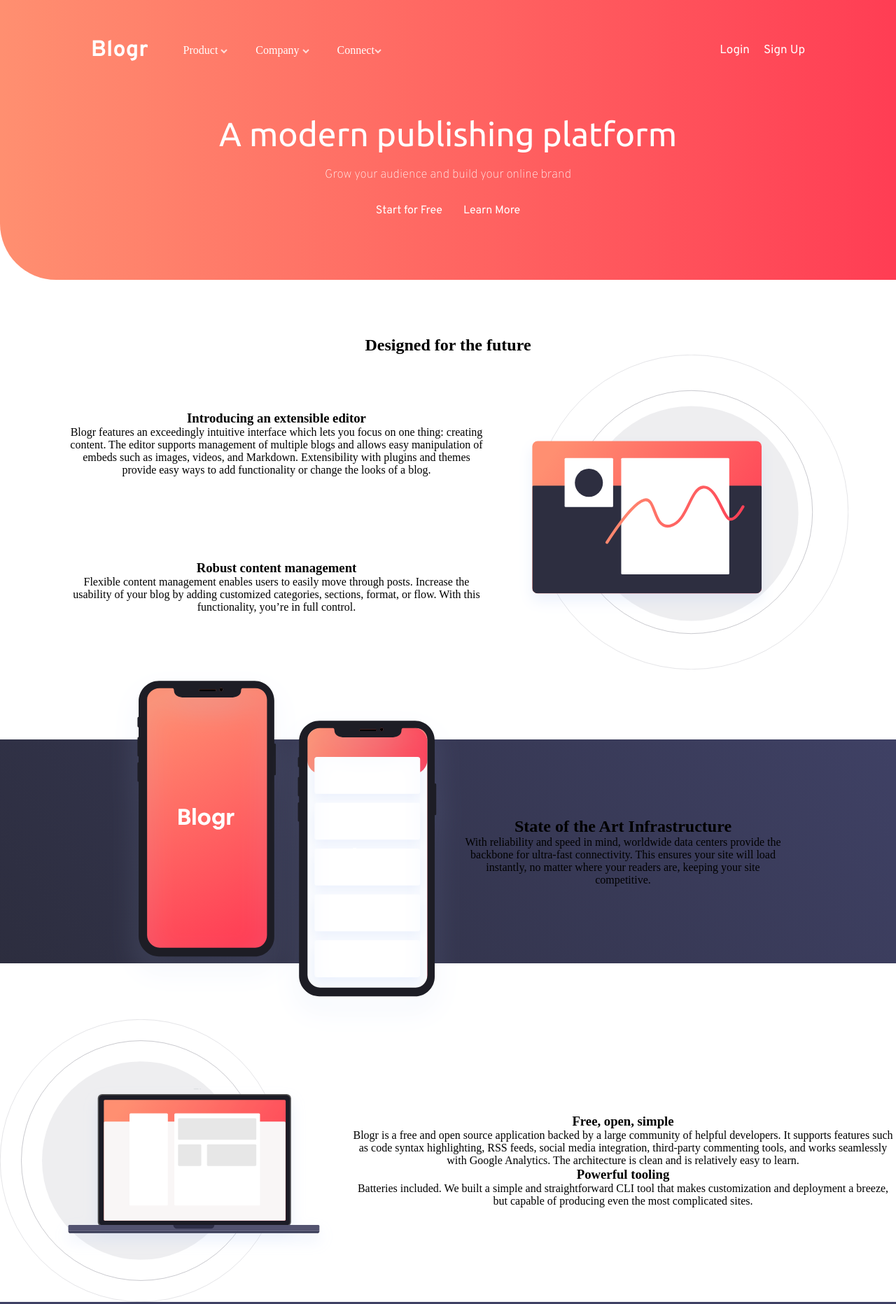
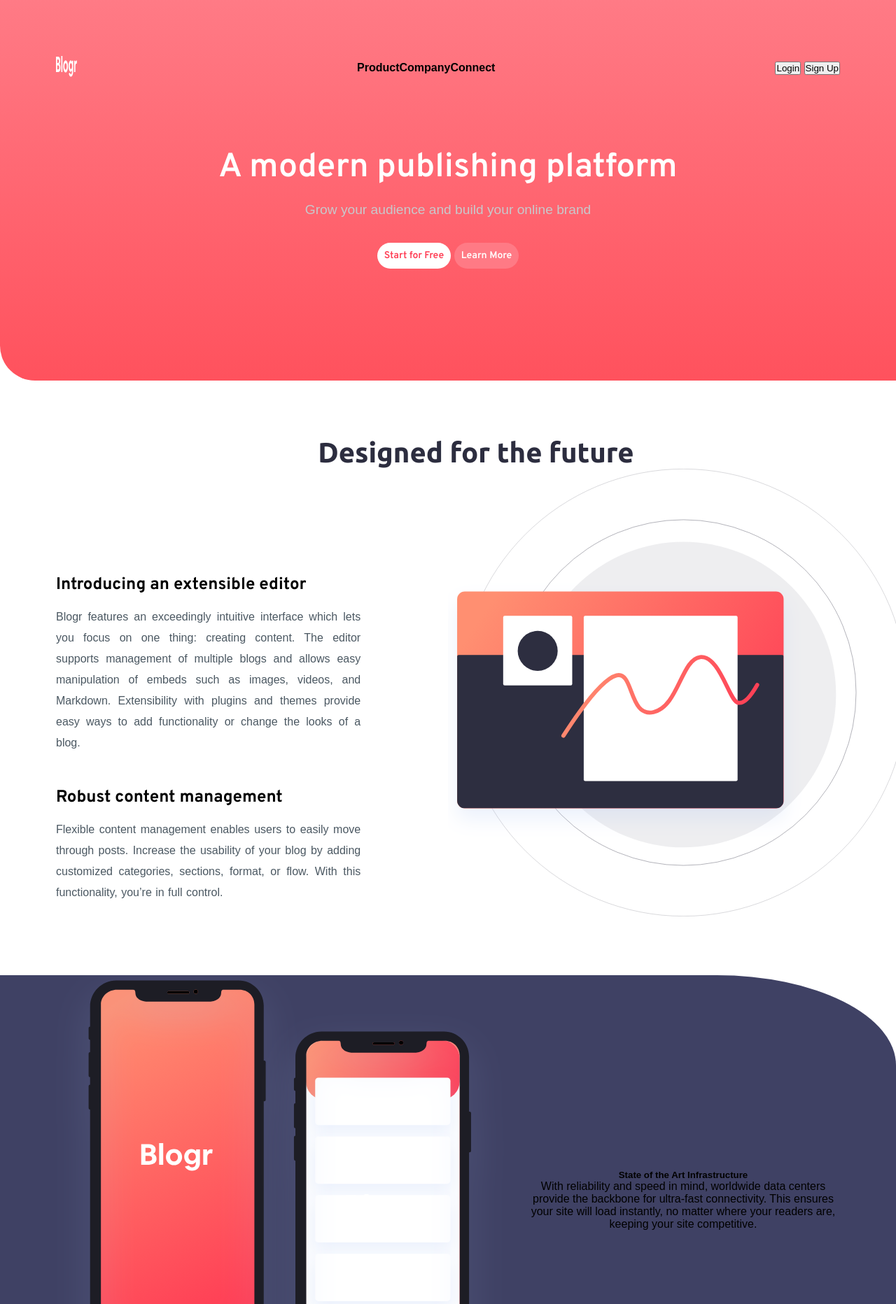
Before and after one commit to Tareeqcodes/Blogr-landing-page, a plain HTML site: page index.html in a window 1280 px wide. Shown: the top 1864 px of the page at 70% size. Drawn offline with Linux system fonts and the light colour scheme.

Commit message:
landing page

```diff
--- a/index.html
+++ b/index.html
@@ -5,146 +5,137 @@
   <meta name="viewport" content="width=device-width, initial-scale=1.0"> <!-- displays site properly based on user's device -->
   <link rel="preconnect" href="https://fonts.googleapis.com">
 <link rel="preconnect" href="https://fonts.gstatic.com" crossorigin>
-  <link href="https://fonts.googleapis.com/css2?family=Ubuntu:wght@400;500;700&display=swap" rel="stylesheet">
-  <link rel="preconnect" href="https://fonts.googleapis.com">
+<link href="https://fonts.googleapis.com/css2?family=Overpass:ital,wght@0,300;1,300&display=swap" rel="stylesheet">
 <link rel="preconnect" href="https://fonts.gstatic.com" crossorigin>
-<link href="https://fonts.googleapis.com/css2?family=Overpass:ital,wght@0,100..900;1,100..900&display=swap" rel="stylesheet">
-<script src="https://kit.fontawesome.com/872F16886b.js" crossorigin="anonymous"></script>
+<link href="https://fonts.googleapis.com/css2?family=Overpass:ital,wght@0,100..900;1,100..900&family=Ubuntu:ital,wght@0,300;0,400;0,500;0,700;1,300;1,400;1,500;1,700&display=swap" rel="stylesheet">
+
   <link rel="icon" type="image/png" sizes="32x32" href="./images/favicon-32x32.png">
   <link rel="stylesheet" href="style.css">
 
   <title>Frontend Mentor | [Blogr]</title>
 
-
+  <!-- Feel free to remove these styles or customise in your own stylesheet 👍 -->
 </head>
 <body>
-  <div class="main">
+  <main class="main">
   <header class="header">
-  <navbar class="nav">
-    <div class="blogr">
-    <div class="brand">Blogr</div>
-    <ul class="nav-items">
-   <li class="toggleBtn">Product <img src="images/icon-arrow-light.svg" alt="icon-arrow-light">
-    <div class="hidden dropdown">
-      <span>Overview</span>
-      <span>Pricing</span>
-      <span>Marketplace</span>
-      <span>Features</span>
-      <span>Integrations</span>
-    </div>
-   </li>
-   <li class="toggleBtn"> Company <img src="images/icon-arrow-light.svg" alt="icon-arrow-light">
-     <div class="hidden dropdown" >
-       <span>About</span>
-       <span>Team</span>
-       <span>Blog</span>
-       <span>Careers</span>
-     </div>
-   </li>
-    <li class="toggleBtn">Connect<img src="images/icon-arrow-light.svg" alt="icon-arrow-light">
-      <div class="hidden dropdown">
-        <span>Contact</span>
-        <span>Newsletter</span>
-        <span>LinkedIn</span>
-     </div>
-    </li>
+
+  <div class="first-flex">
+    <picture>
+      <img src="./images/logo.svg" alt="Blogr logo" class="logo">
+    </picture>
+  <div class="item">
+    <h4>Product</h4>
+  <ul class="hidden">
+
+   <li>Overview</li>
+   <li>Pricing</li>
+   <li> Marketplace</li>
+   <li> Features</li>
+   <li> Integrations</li>
+
+  </ul>
+
+    <h4>Company</h4>
+    <ul class="hidden">
+  <li>About</li>
+  <li>Team</li>
+  <li>Blog</li>
+  <li>Careers</li>
+  </ul>
+
+    <h4>Connect</h4>
+  <ul class="hidden">
+    <li>Contact</li>
+    <li>Newsletter</li>
+    <li>LinkedIn</li>
   </ul>
   </div>
-<div class="btn">
-  <div class="navbtn">Login</div>
-  <div class="navbtn">Sign Up</div>
+  <div class="first-btn">
+    <button>Login</button>
+   <button>Sign Up</button>
   </div>
-  </navbar>
-
- <h1> A modern publishing platform</h1>
+  </div>
+  <div class="note">
+    <h1>A modern publishing platform</h1>
     <p>Grow your audience and build your online brand</p>
-  <div class="st-btn">
-    <div class="start-btn">Start for Free</div>
-    <div class="learn-btn">Learn More</div>
   </div>
-
+<div class="second-btn">
+  <button class="btn-1">Start for Free</button>
+   <button class="btn-2">Learn More</button>
+</div>
   </header>
-<section class="laptop-content">
+  <section class="section-1">
     <h2>Designed for the future</h2>
-  <div class="flex">
-  <div class="grid">
-    <div>
+    <div class="future">
+    <div class="future-div">
     <h3>Introducing an extensible editor</h3>
     <p>Blogr features an exceedingly intuitive interface which lets you focus on one thing: creating content.
     The editor supports management of multiple blogs and allows easy manipulation of embeds such as images,
     videos, and Markdown. Extensibility with plugins and themes provide easy ways to add functionality or
     change the looks of a blog.</p>
-    </div>
-   <div>
+  <div class="Robust-div">
     <h3>Robust content management</h3>
     <p>Flexible content management enables users to easily move through posts. Increase the usability of your blog
       by adding customized categories, sections, format, or flow. With this functionality, you’re in full control.</p>
   </div>
     </div>
-  <img src="images/illustration-editor-desktop.svg" alt="illustration-editor-desktop">
+    <picture>
+      <img src="images/illustration-editor-desktop.svg" alt="">
+    </picture>
     </div>
   </section>
+<section class="section-2">
+  <picture>
+    <img src="images/illustration-phones.svg" alt="illustration-phones">
+  </picture>
+  <div>
+  <h5>State of the Art Infrastructure</h5>
+  <p>With reliability and speed in mind, worldwide data centers provide the backbone for ultra-fast connectivity.
+  This ensures your site will load instantly, no matter where your readers are, keeping your site competitive.</p>
+  </div>
 
- <section class="mobile-content">
-  <img src="images/illustration-phones.svg" alt="illustration-laptop-desktop">
-  <div>
-  <h2>State of the Art Infrastructure</h2>
-    With reliability and speed in mind, worldwide data centers provide the backbone for ultra-fast connectivity.
-    This ensures your site will load instantly, no matter where your readers are, keeping your site competitive.
-  </div>
 </section>
+<section>
 
- <section class="last-content">
-  <img src="images/illustration-laptop-desktop.svg" alt="illustration-laptop-desktop">
-  <div>
-  <div>
-    <h3>Free, open, simple</h3>
-    Blogr is a free and open source application backed by a large community of helpful developers. It supports
+  <h5>Free, open, simple</h5>
+  <p>Blogr is a free and open source application backed by a large community of helpful developers. It supports
   features such as code syntax highlighting, RSS feeds, social media integration, third-party commenting tools,
-    and works seamlessly with Google Analytics. The architecture is clean and is relatively easy to learn.
-  </div>
- <div>
-   <h3>Powerful tooling</h3>
-   Batteries included. We built a simple and straightforward CLI tool that makes customization and deployment a breeze, but
-   capable of producing even the most complicated sites.
- </div>
-</div>
+  and works seamlessly with Google Analytics. The architecture is clean and is relatively easy to learn.</p>
+
+  <h5>Powerful tooling</h5>
+  <p>Batteries included. We built a simple and straightforward CLI tool that makes customization and deployment a breeze, but
+  capable of producing even the most complicated sites.</p>
+
 </section>
- <footer class="footer">
-  <div class="brand">Blogr</div>
-  <ul class="footer-links">
-    <li>Product
-      <ul>
-        <li>Overview</li>
-        <li>Pricing</li>
-         <li>Marketplace</li>
-        <li>Features</li>
-         <li>Integrations</li>
-       </ul>
-    </li>
+<footer>
 
-   <li>Company
-     <ul>
-       <li>About</li>
-       <li>Team</li>
-       <li>Blog</li>
-       <li>Careers</li>
-      </ul>
-   </li>
-   <li>Connect
-     <ul>
-       <li>Contact</li>
-       <li>Newsletter</li>
-       <li>LinkedIn</li>
-     </ul>
-   </li>
-  </ul>
+  Product
+
+  Overview
+  Pricing
+  Marketplace
+  Features
+  Integrations
+
+  Company
+
+  About
+  Team
+  Blog
+  Careers
+
+  Connect
+
+  Contact
+  Newsletter
+  LinkedIn
 </footer>
-</div>
+
   <div class="attribution">
     Challenge by <a href="https://www.frontendmentor.io?ref=challenge" target="_blank">Frontend Mentor</a>.
     Coded by <a href="#">Your Name Here</a>.
   </div>
-  <script src="script.js"></script>
+</main>
 </body>
 </html>
--- a/script.js
+++ /dev/null
@@ -1 +0,0 @@
-document.querySelectorAll('toggleBtn')
--- a/style.css
+++ b/style.css
@@ -1,9 +1,6 @@
-:root{
-    --bg:hsl(0, 0%, 100%);
-    --overpass: 'overpass', sans-serif;
-    --ubuntu: 'ubuntu', sans-serif;
-    --btn-hover: hsl(355, 100%, 74%);
-}
+
+
+
 *{
     margin: 0;
     padding: 0;
@@ -11,175 +8,160 @@
 }
 
 body {
+    font-family: sans-serif;
     font-size: 16px;
-    background-color: var(--bg);
-    height: 100vh;
+    background-color: hsl(0, 0%, 100%);
     overflow-x: hidden;
     text-align: center;
     justify-content: center;
-    align-items: center;
+    height: 100vh;
+
 }
 .main{
-    margin: 0 auto;
+    align-items: center;
+    justify-content: center;
+    text-align: center;
     width: 100%;
+}
 
+.header {
+     background-image: url(images/bg-pattern-intro-desktop.svg);
+    background-size: cover;
+    display: flex;
+    flex-direction: column;
+    background: linear-gradient(0deg, hsl(356, 100%, 66%), hsl(355, 100%, 74%));
+    width: 100%;
+    padding: 5rem 5rem 10rem 5rem;
+    border-bottom-left-radius: 50px;
 }
-h1{
-    font-family: var(--ubuntu);
-    font-size: 3rem;
-    font-weight: 400;
-    margin: 20px auto;
-    padding: 2rem 0 0 0;
-}
-.header{
-    color: var(--bg);
-    background-image: url(images/bg-pattern-intro-desktop.svg);
-    background: linear-gradient(90deg, hsl(13, 100%, 72%), hsl(353, 100%, 62%));
-    background-size: cover;
-    padding: 2rem 5rem;
-    min-height: 400px;
-    width: 100%;
-    border-bottom-left-radius: 5rem;
-}
-.nav{
+
+.first-flex {
     display: flex;
-    flex-direction: row;
     align-items: center;
     justify-content: space-between;
-    padding: 20px 50px;
+    width: 100%;
 }
-.blogr{
+.first-flex img {
+    width: 30px;
+     height: 30px;
+}
+.item {
+    display: flex;
+    margin: 0 auto;
+}
+.hidden {
+    display: none;
+}
+
+h1{
+    padding: 6rem 0 0 0;
+    color: hsl(0, 0%, 100%);
+    font-family: overpass;
+    font-size: 3rem;
+    font-weight: 600;
+}
+.header p {
+    color: hsl(240, 2%, 79%);
+    font-size: 1.2rem;
+    line-height: 1.5;
+    margin-top: 1rem;
+    margin-bottom: 2rem;
+}
+ .btn-1 {
+   background-color: hsl(0, 0%, 100%);
+   color: hsl(353, 100%, 62%);
+    font-family: overpass;
+    font-size: 14px;
+    font-weight: 600;
+    padding: 10px;
+    border: none;
+    align-items: center;
+    border-radius: 50px;
+    cursor: pointer;
+}
+ .btn-1:hover {
+    background-color: hsl(355, 100%, 74%);
+    color: hsl(0, 0%, 100%);
+  }
+.btn-2 {
+    background-color: hsl(355, 100%, 74%);
+    color: hsl(0, 0%, 100%);
+     font-family: overpass;
+     font-size: 14px;
+     font-weight: 600;
+     align-items: center;
+     padding: 10px;
+     border: 1px;
+     border-radius: 50px;
+     cursor: pointer;
+ }
+ .btn-2:hover {
+     background-color: hsl(0, 0%, 100%);
+     color: hsl(353, 100%, 62%);
+ }
+
+ .section-1{
+    display: flex;
+    flex-direction: column;
+    align-items: center;
+    padding: 3rem 0 5rem 5rem;
+ }
+ .section-1 h2{
+    font-family: ubuntu;
+    color: hsl(237, 17%, 21%);
+    font-size: 2.5rem;
+    padding-top: 2rem;
+ }
+
+ .future{
+    display: flex;
+    align-items:center;
+    justify-content: space-between;
+    gap: 3rem;
+    justify-content: center;
+    align-items: center;
+    text-align: center;
+ }
+ .future img{
+    width: 40rem;
+    height: 40rem;
+    object-fit: cover;
+ }
+ .future-div{
+    justify-content: center;
+    align-items: center;
+    text-align: justify;
+    margin-top: 6rem;
+ }
+
+ .future-div h3{
+   font-family: overpass;
+   font-size: 1.5rem;
+   margin: 2rem 0 1rem 0;
+ }
+ .future-div p{
+      text-align: justify;
+      color: hsl(207, 13%, 34%);
+      width: 85%;
+      word-spacing: 1px;
+      line-height: 30px;
+ }
+.Robust-div{
+    margin-top: 3rem;
+}
+.section-2{
+    background-color: hsl(237, 23%, 32%);
     display: flex;
     align-items: center;
     justify-content: center;
-}
-.btn{
-    display: flex;
-    gap: 20px;
-    align-items: center;
-}
-.navbtn{
-    font-size: 17px;
-    font-family: var(--overpass);
-    cursor: pointer;
-}
-.brand{
-    font-size: 2rem;
-    font-weight: 700;
-    margin: 0 30px 0 0;
-    font-family: var(--overpass);
-    color: var(--bg);
-}
-.nav ul li{
-    list-style: none;
-    margin: 0 20px;
-}
-.nav-items{
-    display: flex;
-}
-.header p{
-    font-family: var(--overpass);
-    font-size: 17px;
-    font-weight: lighter;
-    margin: 10px auto;
-}
-.st-btn{
-    font-family: var(--overpass);
-    display: flex;
-    align-items: center;
-    justify-content: center;
-    gap: 10px;
-    margin: 20px auto;
-}
-.start-btn{
-    padding: 10px;
-    align-self: center;
-}
-.start-btn:hover{
-    background-color: var(--btn-hover);
-    border-radius: 20px;
-    cursor: pointer;
-}
-.learn-btn{
-    padding: 10px;
-    align-self: center;
-}
-.learn-btn:hover{
-    background-color: var(--bg);
-    color: hsl(356, 100%, 66%);
-    border-radius: 20px;
-    cursor: pointer;
-}
-
-.hidden{
-    display: none;
-}
-.laptop-content{
-    margin: 20px auto;
-    padding: 20px 50px;
+    padding: 0 5rem 0 5rem;
+    border-top-right-radius: 20%;
+    border-bottom-left-radius: 20%;
+    gap: 2rem;
     width: 100%;
 }
-
-.laptop-content h2{
-    margin: 0 auto;
-    padding: 2.5rem 0 0 0;
+.section-2 img{
+    width: 40rem;
+    height: 40rem;
+    object-fit: cover;
 }
-.laptop-content p{
-    width: 100%;
-}
-.flex{
-    display: flex;
-}
-.flex img{
-    width: 40%;
-    height: 50%;
-}
-.grid{
-    display: grid;
-    grid-template-columns: 1fr;
-    grid-template-rows: repeat(2 ifr);
-    margin: 30px;
-    text-align: center;
-    align-items: center;
-    justify-content: center;
-    margin: 20px 50px;
-    width: 50%;
-}
-.mobile-content{
-    background: linear-gradient( 50deg, hsl(237, 17%, 21%), hsl(237, 23%, 32%) );
-    display: flex;
-    align-items: center;
-    text-align: center;
-    justify-content: center;
-    margin: 5rem auto;
-    padding: 10rem;
-    height: 15rem;
-}
-.mobile-content img{
-    width: 500px;
-}
-
-.last-content{
-    display: flex;
-    text-align: center;
-    align-items: center;
-    justify-content: center;
-    margin: 0 auto;
-}
-.last-content img{
-    width: 500px;
-}
-.footer{
-    background-color: hsl(237, 23%, 32%);
-    padding: 5rem;
-    justify-content: space-between;
-    align-items: center;
-    margin: 0 auto;
-}
-.footer-links{
-   display: flex;
-   flex-direction: row;
-   justify-content: space-between;
-}
-.attribution { font-size: 11px; text-align: center; }
-    .attribution a { color: hsl(228, 45%, 44%); }
```
Also changed, not shown: 1 other file. Lines whose indentation alone changed are shown as unchanged.
